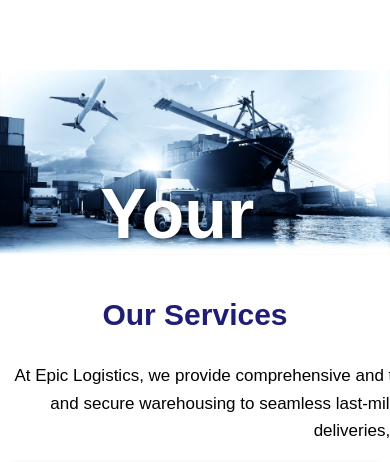
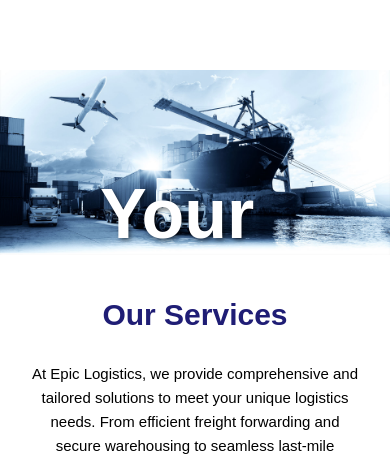
Before and after one commit to Rayon254/epic-logisitcs, a Flask app: page / in a window 390 px wide; the page is wider, and only the part inside the window is pictured. Shown: the top 462 px of that part. Run offline with Flask 3, Linux system fonts and the light colour scheme; some libraries are stand-ins or nearby versions.

Commit message:
Update index.css

```diff
--- a/static/index.css
+++ b/static/index.css
@@ -418,6 +418,11 @@
         padding: 8px 10px;
         margin: 10px;
     }
+
+ .section2-body {
+        width: 90%;
+        font-size: 15px;
+    }
 }
 
 
```
